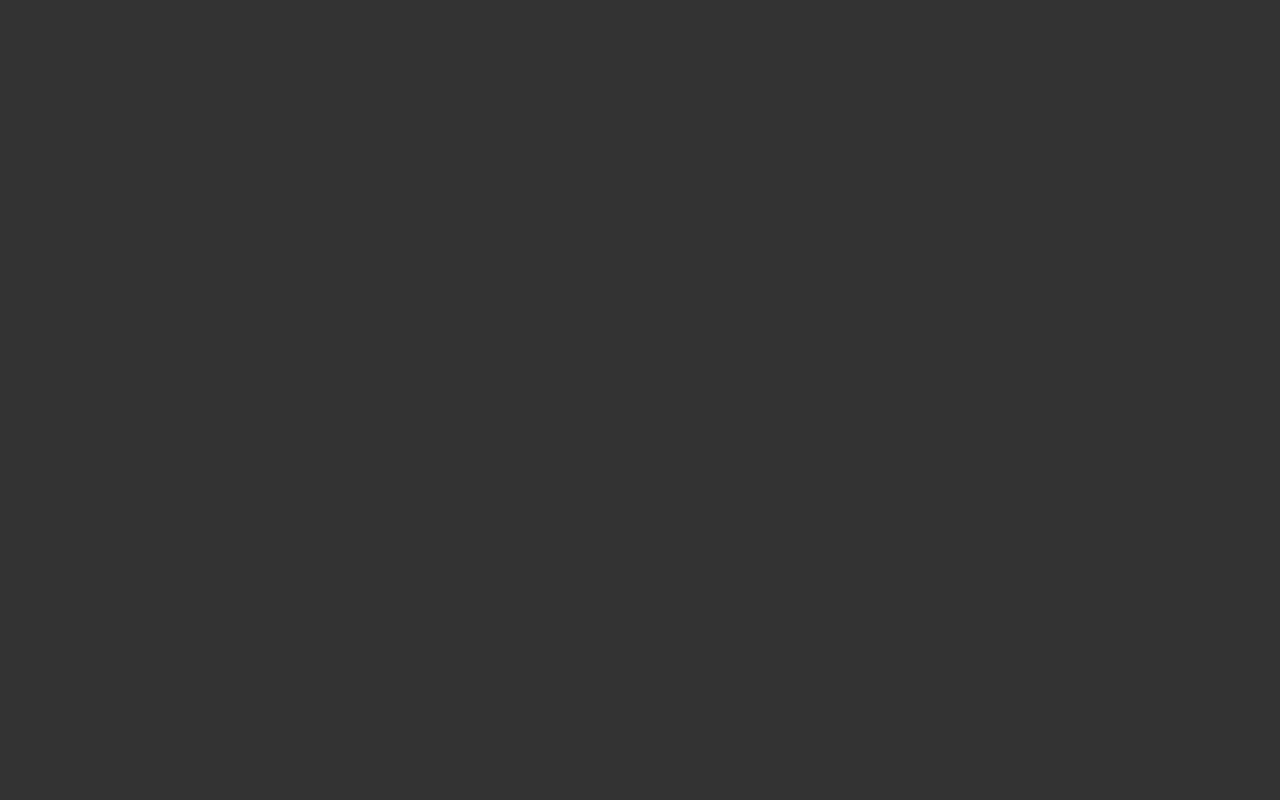
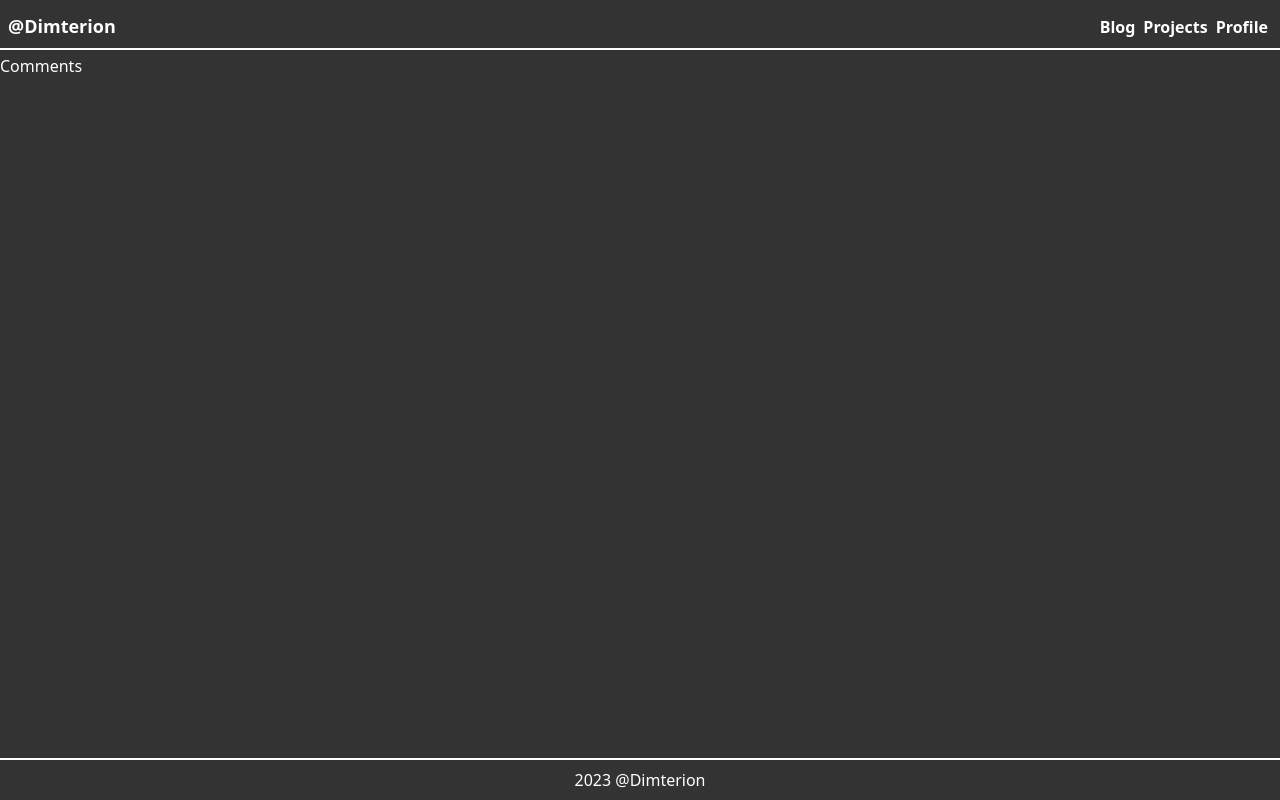
Before and after one commit to Dimterion/Profile-site, a React (Vite) app: page /profile/comments in a window 1280 px wide. Before the commit this address had no page. Built offline with nearby package versions, Linux system fonts and the light colour scheme; what miragejs would draw is missing.

Commit message:
rearrange files, add new routes

```diff
--- a/src/App.jsx
+++ b/src/App.jsx
@@ -1,9 +1,11 @@
 import { BrowserRouter as Router, Routes, Route } from "react-router-dom";
 import Home from "./pages/Home";
-import Blog from "./pages/Blog";
 import Projects from "./pages/Projects";
-import About from "./pages/About";
-import Post from "./pages/Post";
+import Posts from "./pages/Posts/Posts";
+import Post from "./pages/Posts/Post";
+import Profile from "./pages/Profile/Profile";
+import Details from "./pages/Profile/Details";
+import Comments from "./pages/Profile/Comments";
 import Layout from "./components/Layout";
 import "../server";
 
@@ -13,10 +15,12 @@ function App() {
       <Routes>
         <Route element={<Layout />}>
           <Route path="/" element={<Home />} />
-          <Route path="/blog" element={<Blog />} />
           <Route path="/projects" element={<Projects />} />
-          <Route path="/about" element={<About />} />
+          <Route path="/blog" element={<Posts />} />
           <Route path="/blog/:id" element={<Post />} />
+          <Route path="/profile" element={<Profile />} />
+          <Route path="/profile/details" element={<Details />} />
+          <Route path="/profile/comments" element={<Comments />} />
         </Route>
       </Routes>
     </Router>
--- a/src/components/Header.jsx
+++ b/src/components/Header.jsx
@@ -13,8 +13,8 @@ function Header() {
         <Link className="mx-1 hover:opacity-80 hover:underline" to="/projects">
           Projects
         </Link>
-        <Link className="mx-1 hover:opacity-80 hover:underline" to="/about">
-          About
+        <Link className="mx-1 hover:opacity-80 hover:underline" to="/profile">
+          Profile
         </Link>
       </nav>
     </header>
--- a/src/pages/Blog.jsx
+++ b/src/pages/Posts/Posts.jsx
@@ -1,7 +1,7 @@
 import { useState, useEffect } from "react";
 import { Link } from "react-router-dom";
 
-function Blog() {
+function Posts() {
   const [posts, setPosts] = useState([]);
 
   useEffect(() => {
@@ -34,4 +34,4 @@ function Blog() {
   );
 }
 
-export default Blog;
+export default Posts;
--- /dev/null
+++ b/src/pages/Profile/Comments.jsx
@@ -0,0 +1,5 @@
+function Comments() {
+  return <div>Comments</div>;
+}
+
+export default Comments;
--- /dev/null
+++ b/src/pages/Profile/Details.jsx
@@ -0,0 +1,5 @@
+function Details() {
+  return <div>Details</div>;
+}
+
+export default Details;
--- a/src/pages/About.jsx
+++ b/src/pages/Profile/Profile.jsx
@@ -1,6 +1,6 @@
 import { Link } from "react-router-dom";
 
-function About() {
+function Profile() {
   return (
     <section className="mx-auto my-16 p-4 text-center border-2 rounded w-fit">
       <h1 className="text-3xl font-bold">Some placeholder title</h1>
@@ -15,4 +15,4 @@ function About() {
   );
 }
 
-export default About;
+export default Profile;
```
Also changed, not shown: src/pages/Posts/Post.jsx (renamed from src/pages/Post.jsx).
